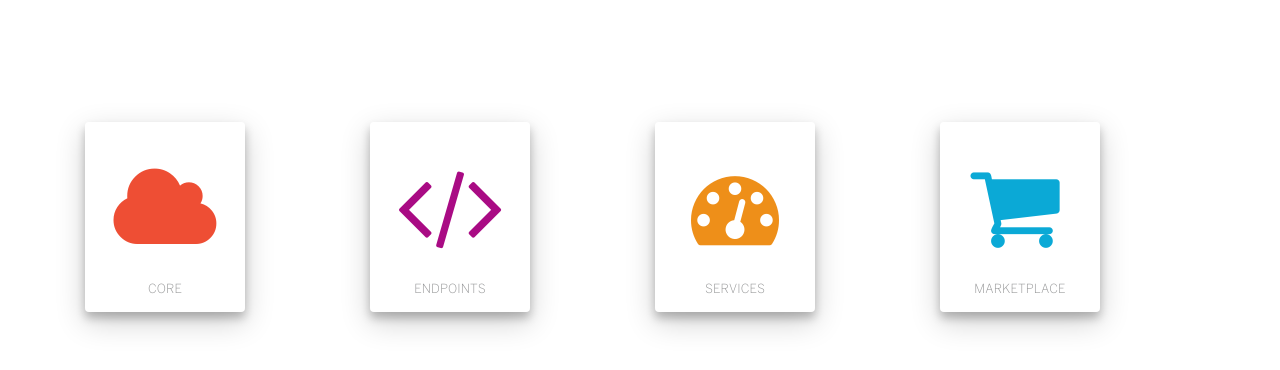
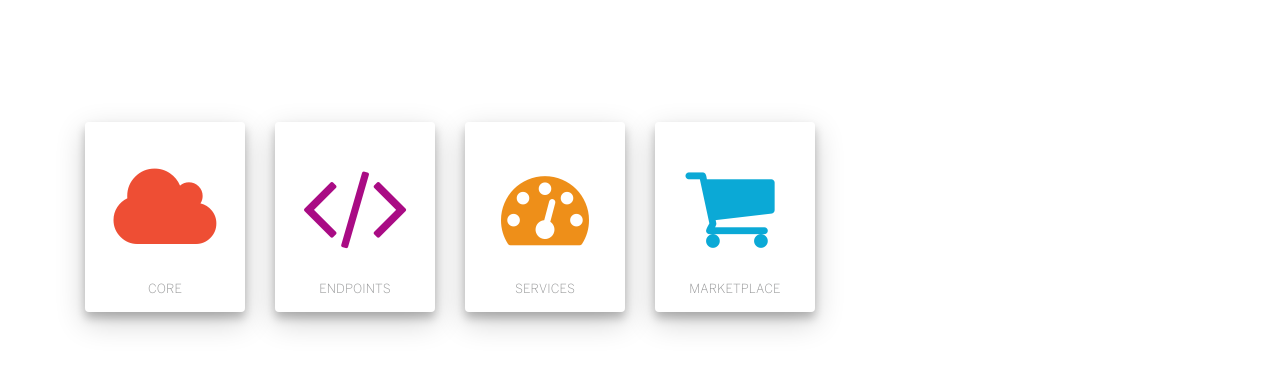
Before and after one commit to caleorourke/proof, a Jekyll site: the page built from catalog.html, in a window 1280 px wide. Shown: the top 370 px of the page. Built offline with Jekyll 4.4.1, drawn with Linux system fonts in a browser that asks for light colours; nearby versions of some CDN libraries; Markdown is read by kramdown in place of the engine named in the settings; the repository's description, which GitHub fills in, is left out.

Commit message:
Update catalog.html

```diff
--- a/_includes/partials/catalog.html
+++ b/_includes/partials/catalog.html
@@ -3,7 +3,7 @@
     <div class="col-md-12">
       <div class="row">
 
-        <div class="col-md-3">
+        <div class="col-md-2">
           <div>
             <span class="fa-stack icon-large">
               <i class="fa fa-circle fa-stack-2x icon-transparent shadow"></i>
@@ -13,7 +13,7 @@
           </div>
         </div>
 
-        <div class="col-md-3">
+        <div class="col-md-2">
           <div>
             <span class="fa-stack icon-large">
               <i class="fa fa-circle fa-stack-2x icon-transparent shadow"></i>
@@ -23,7 +23,7 @@
           </div>
         </div>
 
-        <div class="col-md-3">
+        <div class="col-md-2">
           <div>
             <span class="fa-stack icon-large">
               <i class="fa fa-circle fa-stack-2x icon-transparent shadow"></i>
@@ -33,7 +33,7 @@
           </div>
         </div>
 
-        <div class="col-md-3">
+        <div class="col-md-2">
           <div>
             <span class="fa-stack icon-large">
               <i class="fa fa-circle fa-stack-2x icon-transparent shadow"></i>
```
